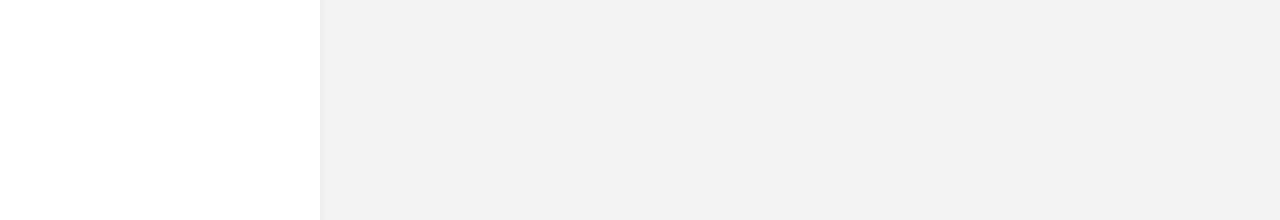
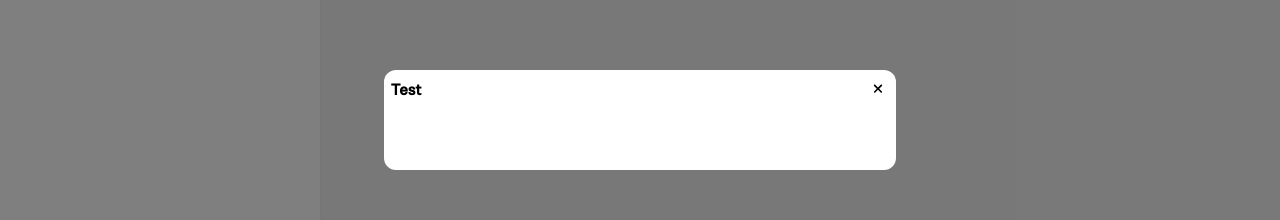
Before and after one commit to AmalAkh/web-messanger, a React (Vite) app: page / in a window 1280 px wide. Both pictures are taken after a click on the button 1255 px from the left and 758 px from the top of the page. Shown: the part 280-500 px from the top of the page. Built offline with nearby package versions, Linux system fonts and the light colour scheme.

Commit message:
Modal window

```diff
--- a/src/App.jsx
+++ b/src/App.jsx
@@ -3,10 +3,12 @@ import { FontAwesomeIcon } from '@fortawesome/react-fontawesome'
 import { faPaperPlane, faPlus } from '@fortawesome/free-solid-svg-icons'
 
 import "./scss/App.scss";
+import ModalWindow from './components/modal-window';
 
 
 function App() {
 
+  const [visible, setVisible] = useState(false);
 
   return (
     <>
@@ -46,11 +48,12 @@ function App() {
           <div class="bottom-bar">
             <button className='clear attach-btn'><FontAwesomeIcon icon={faPlus} /> </button>
             <input type="text" placeholder='Message...' className='chat-text-input'/>
-            <button className='clear send-btn'><FontAwesomeIcon icon={faPaperPlane} /> </button>
+            <button onClick={()=>{setVisible(true)}} className='clear send-btn'><FontAwesomeIcon icon={faPaperPlane} /> </button>
 
           </div>
 
         </div>
+        <ModalWindow title="Test" isVisible={visible} onClose={()=>setVisible(false)}></ModalWindow>
       </main>
     </>
   )
--- /dev/null
+++ b/src/components/modal-window.jsx
@@ -0,0 +1,55 @@
+import { useRef } from "react";
+import "./../scss/ModalWindow.scss";
+import { faXmark } from "@fortawesome/free-solid-svg-icons";
+import { FontAwesomeIcon } from "@fortawesome/react-fontawesome";
+
+export default function ModalWindow({title,children, isVisible=false, onClose=()=>{} })
+{
+    const modalBack = useRef(null);
+    const wasVisible = useRef(null);
+
+    if(modalBack.current != null)
+    {
+        if(isVisible)
+        {
+            modalBack.current.classList.remove("hidden");
+            modalBack.current.classList.add("show-anim");
+
+        }else
+        {
+
+            modalBack.current.classList.add("hide-anim");
+
+        }
+    }
+    wasVisible.current = isVisible;
+    function finishAnimation()
+    {
+
+        if(!isVisible)
+        {
+
+            modalBack.current.classList.remove("hide-anim");
+            modalBack.current.classList.add("hidden");
+
+        }else
+        {
+            modalBack.current.classList.remove("show-anim");
+
+        }
+    }
+    return <>
+        <div ref={modalBack} className={`modal-window-background hidden`} onAnimationEnd={finishAnimation}>
+            <div className="modal-window">
+                <div className="modal-window-header">
+                    <h4>{title}</h4>
+                    <button onClick={onClose} className="close"><FontAwesomeIcon icon={faXmark} /></button>
+                </div>
+                <div className="modal-window-body">
+                    {children}
+                </div>
+
+            </div>
+        </div>
+    </>
+}
--- /dev/null
+++ b/src/scss/ModalWindow.scss
@@ -0,0 +1,110 @@
+@import "vars";
+.modal-window-background
+{
+    background-color: rgba(0,0,0,0.5);
+    position: absolute;
+    width: 100%;
+    height: 100%;z-index: 100;
+    display: flex;
+    align-items: center;
+    justify-content: center;
+    &.hidden
+    {
+        display: none;
+    }
+    &.show-anim
+    {
+        animation: show-background 1s;
+        .modal-window
+        {
+            animation: show-window 1s;
+        }
+    }
+    &.hide-anim
+    {
+        animation: hide-background 1s;
+        .modal-window
+        {
+            animation: hide-window 1s;
+        }
+    }
+
+
+    .modal-window
+    {
+
+        background-color: $main-color;
+        min-height: 100px;
+        width: 40%;
+        border-radius: $border-radius;
+        .modal-window-header
+        {
+            padding: 0.45rem;
+            display: flex;
+            align-items: center;
+            button.close
+            {
+                position: relative;
+                margin-left: auto;
+                background-color: transparent;
+            }
+        }
+
+    }
+}
+@keyframes show-background
+{
+    from
+    {
+        opacity: 0;
+
+    }
+    to
+    {
+        opacity: 1;
+
+
+    }
+}
+@keyframes show-window
+{
+    from
+    {
+        opacity: 0;
+        transform: translateY(-100px);
+    }
+    to
+    {
+        opacity: 1;
+        transform: translateY(0px);
+
+    }
+}
+@keyframes hide-background
+{
+    from
+    {
+        opacity: 1;
+
+    }
+    to
+    {
+        opacity: 0;
+
+
+    }
+}
+@keyframes hide-window
+{
+    from
+    {
+        opacity: 1;
+        transform: translateY(0px);
+    }
+    to
+    {
+        opacity: 0;
+        transform: translateY(-100px);
+
+    }
+}
```
